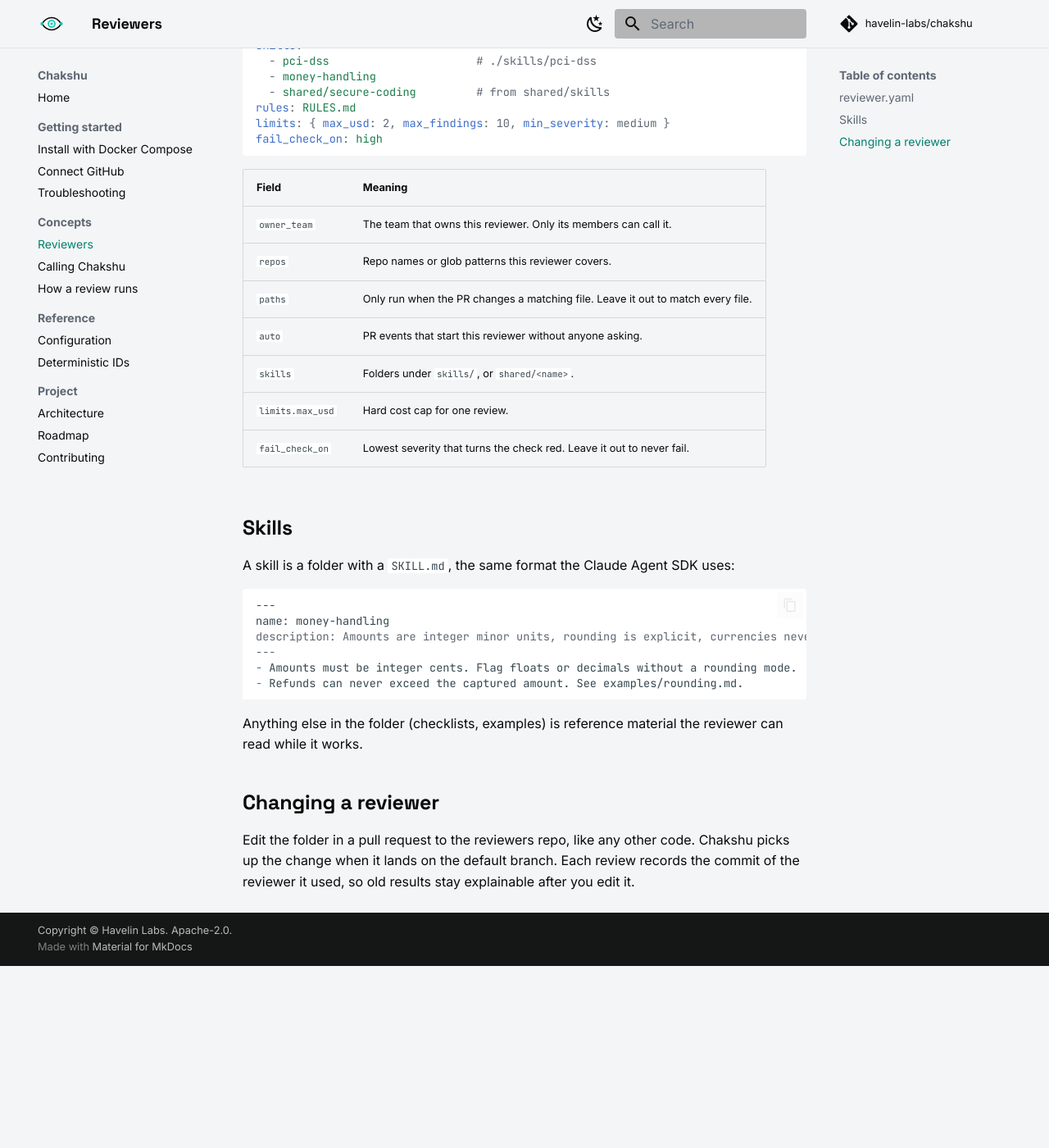
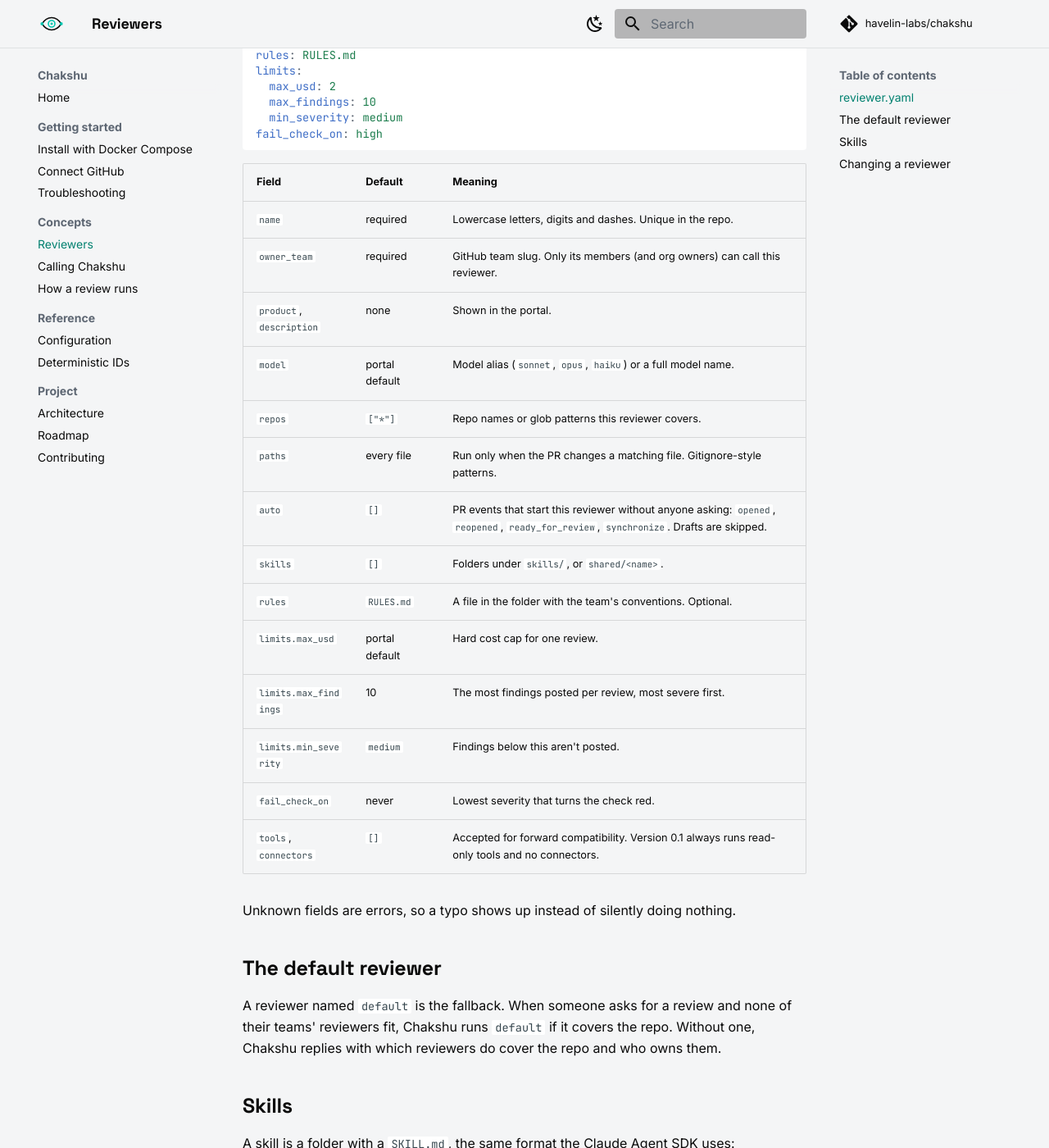
Before and after one commit to havelin-labs/chakshu-docs, an MkDocs documentation site: the page built from docs/concepts/reviewers.md, in a window 1280 px wide and 1400 px high, scrolled down 922 px. Shown: the whole window at 82% size. Built offline with MkDocs 1.6.1 and Material for MkDocs 9.7.7, drawn with Linux system fonts in a browser that asks for light colours; comment, search, counter and statistics services are not loaded; before the commit the page ends 2100 px from its top, so only the background shows below that; some of the changed text lies outside the part shown.

Commit message:
docs: describe reviewers, triggers and runs as built
Drops the planned notes. reviewer.yaml gets a full field table with defaults, the default reviewer is explained, calling covers the portal button and repeat requests, and the review pipeline adds claiming, superseded runs, retries and finding IDs.

````diff
--- a/docs/concepts/reviewers.md
+++ b/docs/concepts/reviewers.md
@@ -1,9 +1,8 @@
 # Reviewers
 
-!!! warning "Planned"
-    Reviewer folders and their sync are the next big piece of work. This page describes the format so teams can start writing them.
+A reviewer is the review one team wants for its product. It lives as a folder in a single repo in your organization, `chakshu-reviewers` by default. GitHub already knows who is on which team, so it also decides who can edit a reviewer and who can call it.
 
-A reviewer is the review one team wants for its product. It lives as a folder in a single repo in your organization, `chakshu-reviewers` by default. GitHub already knows who is on which team, so it also decides who can edit a reviewer and who can call it.
+Start from the [template repo](https://github.com/havelin-labs/chakshu-reviewers-template).
 
 ```text
 acme/chakshu-reviewers
@@ -11,6 +10,7 @@ acme/chakshu-reviewers
 ├─ shared/skills/               # skills any reviewer can include
 │  └─ secure-coding/SKILL.md
 └─ reviewers/
+   ├─ default/                  # the org-wide fallback
    └─ payments/                 # owned by @acme/payments
       ├─ reviewer.yaml
       ├─ RULES.md               # team conventions
@@ -29,29 +29,45 @@ acme/chakshu-reviewers
 name: payments-reviewer
 product: Payments
 description: Money, refunds, PCI rules
-owner_team: payments            # GitHub team slug; members can call and edit it
+owner_team: payments             # GitHub team slug; its members can call this reviewer
 model: sonnet
 repos: [payments-api, billing-*]
 paths: ["src/payments/**", "src/refunds/**"]
-auto: [opened, ready_for_review] # run on its own when a PR touches paths
+auto: [opened, ready_for_review] # run on its own for these PR events
 skills:
   - pci-dss                      # ./skills/pci-dss
   - money-handling
   - shared/secure-coding         # from shared/skills
 rules: RULES.md
-limits: { max_usd: 2, max_findings: 10, min_severity: medium }
+limits:
+  max_usd: 2
+  max_findings: 10
+  min_severity: medium
 fail_check_on: high
 ```
 
-| Field | Meaning |
-|---|---|
-| `owner_team` | The team that owns this reviewer. Only its members can call it. |
-| `repos` | Repo names or glob patterns this reviewer covers. |
-| `paths` | Only run when the PR changes a matching file. Leave it out to match every file. |
-| `auto` | PR events that start this reviewer without anyone asking. |
-| `skills` | Folders under `skills/`, or `shared/<name>`. |
-| `limits.max_usd` | Hard cost cap for one review. |
-| `fail_check_on` | Lowest severity that turns the check red. Leave it out to never fail. |
+| Field | Default | Meaning |
+|---|---|---|
+| `name` | required | Lowercase letters, digits and dashes. Unique in the repo. |
+| `owner_team` | required | GitHub team slug. Only its members (and org owners) can call this reviewer. |
+| `product`, `description` | none | Shown in the portal. |
+| `model` | portal default | Model alias (`sonnet`, `opus`, `haiku`) or a full model name. |
+| `repos` | `["*"]` | Repo names or glob patterns this reviewer covers. |
+| `paths` | every file | Run only when the PR changes a matching file. Gitignore-style patterns. |
+| `auto` | `[]` | PR events that start this reviewer without anyone asking: `opened`, `reopened`, `ready_for_review`, `synchronize`. Drafts are skipped. |
+| `skills` | `[]` | Folders under `skills/`, or `shared/<name>`. |
+| `rules` | `RULES.md` | A file in the folder with the team's conventions. Optional. |
+| `limits.max_usd` | portal default | Hard cost cap for one review. |
+| `limits.max_findings` | 10 | The most findings posted per review, most severe first. |
+| `limits.min_severity` | `medium` | Findings below this aren't posted. |
+| `fail_check_on` | never | Lowest severity that turns the check red. |
+| `tools`, `connectors` | `[]` | Accepted for forward compatibility. Version 0.1 always runs read-only tools and no connectors. |
+
+Unknown fields are errors, so a typo shows up instead of silently doing nothing.
+
+## The default reviewer
+
+A reviewer named `default` is the fallback. When someone asks for a review and none of their teams' reviewers fit, Chakshu runs `default` if it covers the repo. Without one, Chakshu replies with which reviewers do cover the repo and who owns them.
 
 ## Skills
 
@@ -66,8 +82,10 @@ description: Amounts are integer minor units, rounding is explicit, currencies n
 - Refunds can never exceed the captured amount. See examples/rounding.md.
 ```
 
-Anything else in the folder (checklists, examples) is reference material the reviewer can read while it works.
+Anything else in the folder (checklists, examples) is reference material the reviewer can read while it works. Short and specific skills beat long general ones.
 
 ## Changing a reviewer
 
-Edit the folder in a pull request to the reviewers repo, like any other code. Chakshu picks up the change when it lands on the default branch. Each review records the commit of the reviewer it used, so old results stay explainable after you edit it.
+Edit the folder in a pull request to the reviewers repo, like any other code. When it merges to the default branch, Chakshu resyncs automatically through the `push` webhook. Admins can also press **Sync from GitHub** on the **Reviewers** page.
+
+Each review records the reviewer commit it used, so old results stay explainable after you edit it. A reviewer with problems is listed as **broken** with the exact errors, and other reviewers keep working.
````
Also changed, not shown: docs/concepts/calling-chakshu.md (+18 -14 lines), docs/concepts/how-a-review-runs.md (+20 -13 lines).
